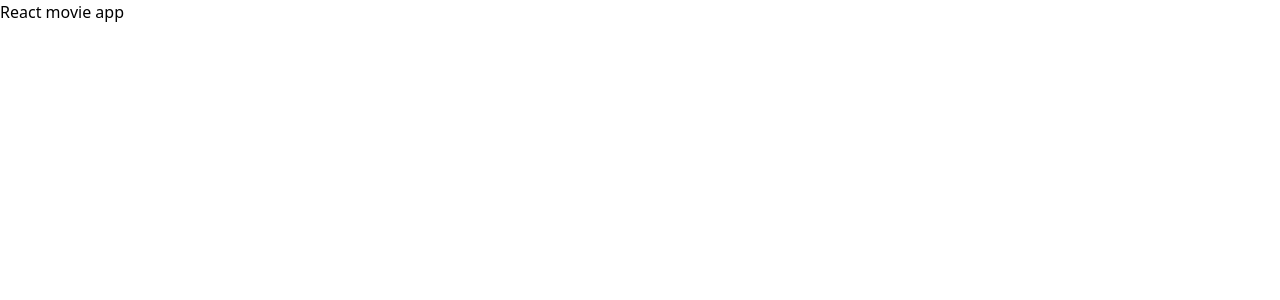
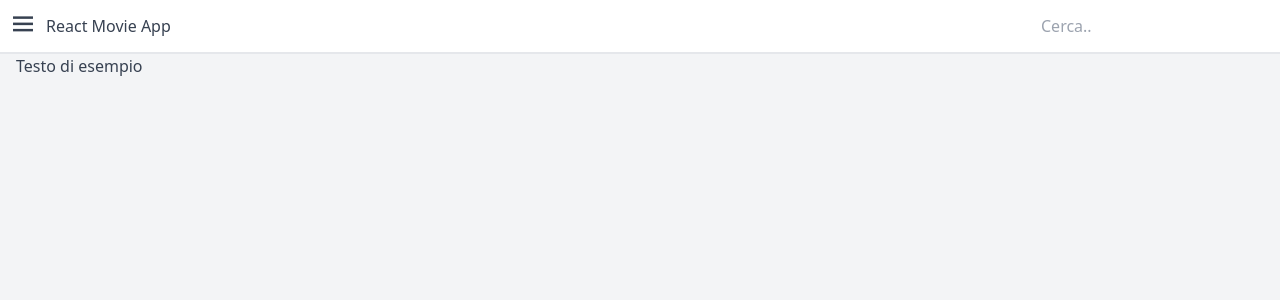
Before and after one commit to omarrachid98/react-movie-app, a React (Create React App) app: page / in a window 1280 px wide. Shown: the top 300 px of the page. Built offline with nearby package versions, Linux system fonts and the light colour scheme.

Commit message:
feat: added navbar and sidebar

```diff
--- a/src/App.tsx
+++ b/src/App.tsx
@@ -1,7 +1,29 @@
+import { useState } from 'react';
+import Navbar from './components/navbar/navbar';
+import Sidebar from './components/sidebar/sidebar';
+
 function App() {
+  const [openSidebar, setOpenSidebar] = useState<boolean>(false);
+
+  const handleSidebarOpen = () => {
+    setOpenSidebar(!openSidebar)
+  }
+
   return (
-    <main className="App">
-      <h1>React movie app</h1>
+    <main className="App min-h-screen w-full bg-gray-100 text-gray-700">
+      <Navbar
+        handleSidebarOpen={handleSidebarOpen}
+      />
+      <div className='flex gap-4'>
+        <aside>
+          <Sidebar
+            open={openSidebar}
+          />
+        </aside>
+        <div>
+          <p>Testo di esempio</p>
+        </div>
+      </div>
     </main>
   );
 }
--- /dev/null
+++ b/src/components/navbar/navbar.tsx
@@ -0,0 +1,30 @@
+import { ReactEventHandler, useState } from "react";
+
+const Navbar = ({handleSidebarOpen} : {handleSidebarOpen: ReactEventHandler}) => {
+
+    return (
+        <header className="flex w-full items-center justify-between border-b-2 border-gray-200 bg-white p-2">
+            <div className="flex items-center space-x-2">
+                <button
+                    type="button"
+                    className="text-3xl"
+                    onClick={handleSidebarOpen}
+                >
+                <i className="bx bx-menu"></i>
+                </button>
+                <div>React Movie App</div>
+            </div>
+
+            <div>
+                <input
+                    type="search"
+                    name="search"
+                    id="search"
+                    placeholder="Cerca.."
+                />
+            </div>
+        </header>
+    )
+}
+
+export default Navbar;
--- /dev/null
+++ b/src/components/sidebar/sidebar.tsx
@@ -0,0 +1,40 @@
+const Sidebar = ({open} : {open: boolean}) => {
+
+    return (
+        <>
+        {open && (
+            <div className="flex">
+                <aside className="flex w-48 flex-col space-y-2 border-r-2 border-gray-200 bg-white p-2" style={{height: '100vh'}}
+                x-show="asideOpen">
+                    <a href="#" className="flex items-center space-x-1 rounded-md px-2 py-3 hover:bg-gray-100 hover:text-blue-600">
+                        <span className="text-2xl"></span>
+                        <span>Menu 1</span>
+                    </a>
+
+                    <a href="#" className="flex items-center space-x-1 rounded-md px-2 py-3 hover:bg-gray-100 hover:text-blue-600">
+                        <span className="text-2xl"></span>
+                        <span>Menu 2</span>
+                    </a>
+
+                    <a href="#" className="flex items-center space-x-1 rounded-md px-2 py-3 hover:bg-gray-100 hover:text-blue-600">
+                        <span className="text-2xl"></span>
+                        <span>Menu 3</span>
+                    </a>
+
+                    <a href="#" className="flex items-center space-x-1 rounded-md px-2 py-3 hover:bg-gray-100 hover:text-blue-600">
+                        <span className="text-2xl"></span>
+                        <span>Menu 4</span>
+                    </a>
+
+                    <a href="#" className="flex items-center space-x-1 rounded-md px-2 py-3 hover:bg-gray-100 hover:text-blue-600">
+                        <span className="text-2xl"></span>
+                        <span>Menu 5</span>
+                    </a>
+                </aside>
+            </div>
+        )}
+        </>
+    )
+}
+
+export default Sidebar;
--- a/tailwind.config.js
+++ b/tailwind.config.js
@@ -6,7 +6,7 @@ module.exports = {
   theme: {
     container: {
       center: true,
-      padding: '2rem',
+      padding: '',
     },
     extend: {
     },
```
Also changed, not shown: test.html (added, +53 -0 lines).
